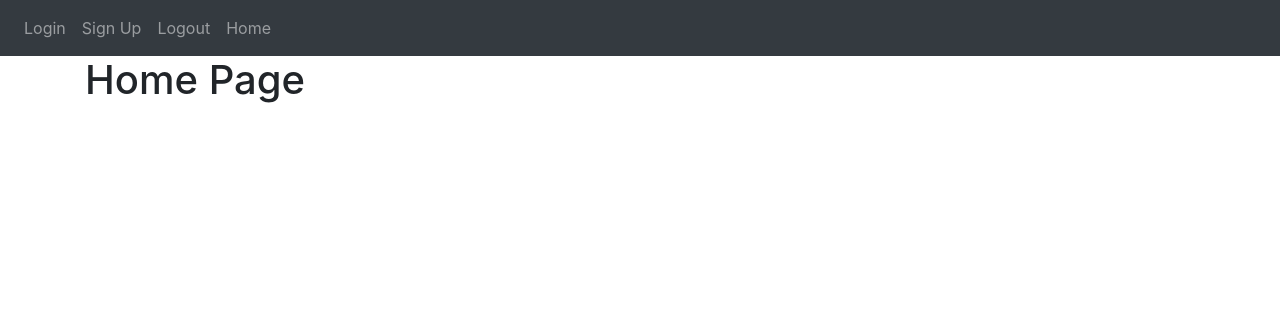
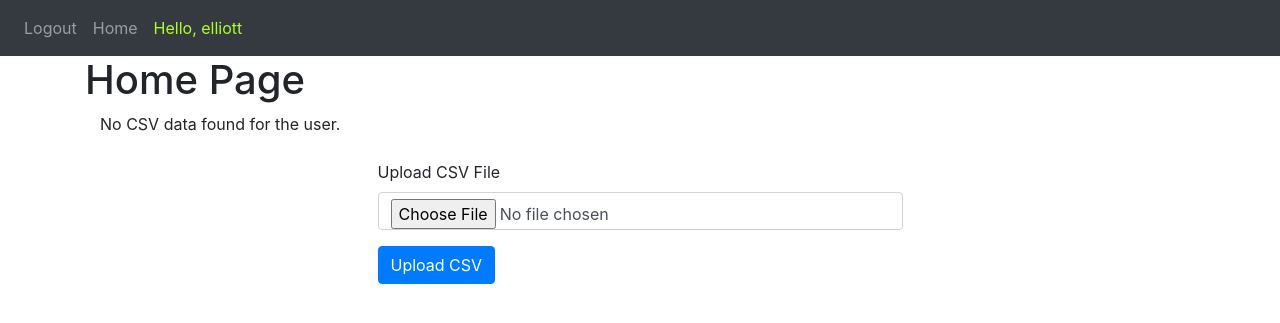
Before and after one commit to Bowriing/Honours, a Flask app: template website/templates/home.html in a window 1280 px wide. Shown: the top 323 px of the page. Run offline with Flask 3, Linux system fonts and the light colour scheme; the template is opened without the code that fills it, so the values that code supplies are empty; a user stored in the database is signed in; some libraries are stand-ins or nearby versions.

Commit message:
removed notes db class, readjusted CSVData db class, created method for user to uplaod csv, saved to database using userID from user who uplaoded the csv. stores to db successfully

```diff
--- /dev/null
+++ b/website/static/styles.css
@@ -0,0 +1,8 @@
+.scrollable-table {
+    overflow-y: auto;
+    height: 500px;
+}
+
+.nav-username{
+    color: greenyellow !important;
+}
--- a/website/templates/base.html
+++ b/website/templates/base.html
@@ -4,19 +4,10 @@
       <meta charset="utf-8" />
       <meta name="viewport" content="width=device-width, initial-scale=1 "/>
       <!--links to bootstrap (css framework for easy to use items)-->
-        <link
-      rel="stylesheet"
-      href="https://stackpath.bootstrapcdn.com/bootstrap/4.4.1/css/bootstrap.min.css"
-      integrity="sha384-Vkoo8x4CGsO3+Hhxv8T/Q5PaXtkKtu6ug5TOeNV6gBiFeWPGFN9MuhOf23Q9Ifjh"
-      crossorigin="anonymous"
-    />
-    <link
-      rel="stylesheet"
-      href="https://stackpath.bootstrapcdn.com/font-awesome/4.7.0/css/font-awesome.min.css"
-      crossorigin="anonymous"
-    />
-
-    <title>{% block title %} Base {% endblock %}</title>
+      <link rel="stylesheet" href="https://stackpath.bootstrapcdn.com/bootstrap/4.4.1/css/bootstrap.min.css" integrity="sha384-Vkoo8x4CGsO3+Hhxv8T/Q5PaXtkKtu6ug5TOeNV6gBiFeWPGFN9MuhOf23Q9Ifjh" crossorigin="anonymous"/>
+      <link rel="stylesheet" href="https://stackpath.bootstrapcdn.com/font-awesome/4.7.0/css/font-awesome.min.css" crossorigin="anonymous"/>
+      <link rel="stylesheet" href="{{ url_for('static', filename='styles.css') }}">
+      <title>{% block title %}Base{% endblock %}</title>
     </head>
 
     <body>
@@ -24,12 +15,16 @@
             <button class="navbar-toggler" type="button" data-toggle="collapse" data-target="#navbar">
                 <span class="navbar-toggler-icon"></span>
             </button>
-            <div class="callapse navbar-collapse" id="navbar">
+            <div class="collapse navbar-collapse" id="navbar">
               <div class="navbar-nav">
+                {% if current_user.is_authenticated %}
+                  <a class="nav-item nav-link" id="logout" href="/logout">Logout</a>
+                  <a class="nav-item nav-link" id="home" href="/">Home</a>
+                  <a class="nav-item nav-link nav-username">Hello, {{ current_user.firstName }}</a>
+                {% else %}
                   <a class="nav-item nav-link" id="login" href="/login">Login</a>
                   <a class="nav-item nav-link" id="signUp" href="/sign-up">Sign Up</a>
-                <a class="nav-item nav-link" id="logout" href="/logout">Logout</a>
-                <a class="nav-item nav-link" id="home" href="/">Home</a>
+                {% endif %}
               </div>
             </div>
         </nav>
@@ -53,25 +48,13 @@
           {% endif %} {% endfor %} {% endif %} {% endwith %}
 
         <div class="container">
-          {%block content %}
-
+          {% block content %}
           {% endblock %}
         </div>
 
-        <script
-        src="https://code.jquery.com/jquery-3.2.1.slim.min.js"
-        integrity="sha384-KJ3o2DKtIkvYIK3UENzmM7KCkRr/rE9/Qpg6aAZGJwFDMVNA/GpGFF93hXpG5KkN"
-        crossorigin="anonymous"
-      ></script>
-      <script
-        src="https://cdnjs.cloudflare.com/ajax/libs/popper.js/1.12.9/umd/popper.min.js"
-        integrity="sha384-ApNbgh9B+Y1QKtv3Rn7W3mgPxhU9K/ScQsAP7hUibX39j7fakFPskvXusvfa0b4Q"
-        crossorigin="anonymous"
-      ></script>
-      <script
-        src="https://maxcdn.bootstrapcdn.com/bootstrap/4.0.0/js/bootstrap.min.js"
-        integrity="sha384-JZR6Spejh4U02d8jOt6vLEHfe/JQGiRRSQQxSfFWpi1MquVdAyjUar5+76PVCmYl"
-        crossorigin="anonymous"
-      ></script>
+        <!-- Bootstrap JS and dependencies -->
+        <script src="https://code.jquery.com/jquery-3.2.1.slim.min.js" integrity="sha384-KJ3o2DKtIkvYIK3UENzmM7KCkRr/rE9/Qpg6aAZGJwFDMVNA/GpGFF93hXpG5KkN" crossorigin="anonymous"></script>
+        <script src="https://cdnjs.cloudflare.com/ajax/libs/popper.js/1.12.9/umd/popper.min.js" integrity="sha384-ApNbgh9B+Y1QKtv3Rn7W3mgPxhU9K/ScQsAP7hUibX39j7fakFPskvXusvfa0b4Q" crossorigin="anonymous"></script>
+        <script src="https://maxcdn.bootstrapcdn.com/bootstrap/4.0.0/js/bootstrap.min.js" integrity="sha384-JZR6Spejh4U02d8jOt6vLEHfe/JQGiRRSQQxSfFWpi1MquVdAyjUar5+76PVCmYl" crossorigin="anonymous"></script>
     </body>
 </html>
--- a/website/templates/home.html
+++ b/website/templates/home.html
@@ -3,4 +3,56 @@
 
 {%block content %}
 <h1>Home Page</h1>
+
+<div class="container">
+    {% if csv_data %}
+    <h2>CSV Data</h2>
+    <div class="scrollable-table">
+        <table class="table table-bordered">
+            <thead>
+                <tr>
+                    <th>kWh</th>
+                    <th>Date</th>
+                </tr>
+            </thead>
+            <tbody>
+                {% for row in csv_data.csv_content.split('\n')[1:] %}
+                {% if row.strip() != '' %}
+                <tr>
+                    {% for value in row.split(',') %}
+                    {% if loop.index in [2, 3] %}
+                    {% if loop.index == 2 %}
+                    <td>{{ value }}</td>
+                    {% else %}
+                    <td>{{ value|custom_datetime_format }}</td>
+                    {% endif %}
+                    {% endif %}
+                    {% endfor %}
+                </tr>
+                {% endif %}
+                {% endfor %}
+            </tbody>
+        </table>
+    </div>
+    {% else %}
+    <p>No CSV data found for the user.</p>
+    {% endif %}
+</div>
+
+
+
+<div class="container mt-4">
+    <div class="row">
+        <div class="col-md-6 offset-md-3">
+            <form method="POST" enctype="multipart/form-data" action="{{ url_for('auth.upload_csv') }}">
+                <div class="mb-3">
+                    <label for="csv_file" class="form-label">Upload CSV File</label>
+                    <input type="file" class="form-control" id="csv_file" name="csv_file" accept=".csv" required>
+                </div>
+                <button type="submit" class="btn btn-primary">Upload CSV</button>
+            </form>
+        </div>
+    </div>
+</div>
+
 {% endblock %}
--- a/website/views.py
+++ b/website/views.py
@@ -6,4 +6,6 @@ views = Blueprint('views', __name__)
 @views.route('/')
 @login_required
 def home():
-    return render_template("home.html")
+    #retrieve the csv data if any from user
+    csv_data = current_user.csv_data
+    return render_template("home.html", csv_data=csv_data)
```
Also changed, not shown: website/__init__.py (+17 -0 lines), website/auth.py (+38 -2 lines), website/models.py (+1 -10 lines), instance/database.db. Lines whose indentation alone changed are shown as unchanged.
